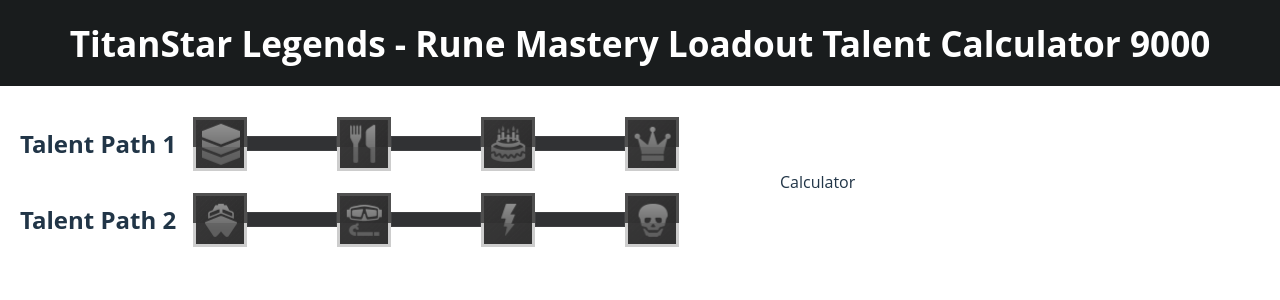
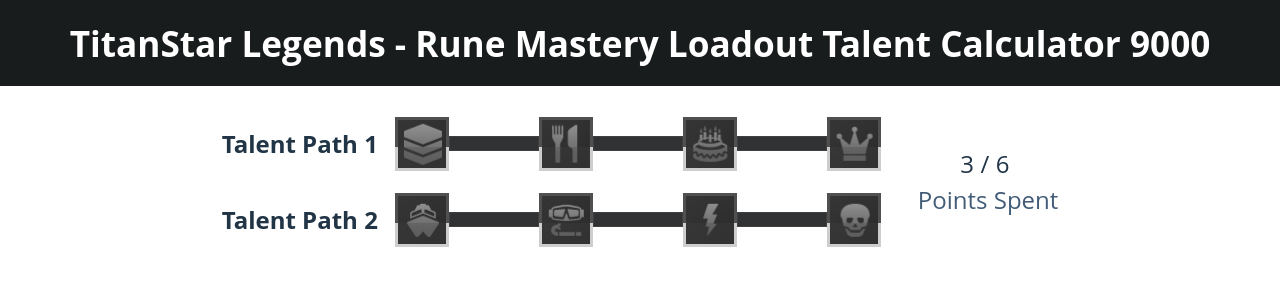
Before and after one commit to meicoder/DndBeyond-Challenge, a React (Vite) app: page / in a window 1280 px wide. Shown: the top 300 px of the page. Built offline with nearby package versions, Linux system fonts and the light colour scheme.

Commit message:
Add components and styles for the calculator section

```diff
--- a/src/components/calculator/Calculator.tsx
+++ b/src/components/calculator/Calculator.tsx
@@ -1,6 +1,11 @@
-import classes from './calculator.module.css';
+import styles from './calculator.module.css';
 const Calculator = () => {
-    return <div className={classes.container}>Calculator</div>;
+    return (
+        <div className={styles.container}>
+            <div className={styles.numbers}>3/6</div>
+            <div className={styles.description}>Points Spent</div>
+        </div>
+    );
 };
 
 export default Calculator;
--- a/src/components/calculator/calculator.module.css
+++ b/src/components/calculator/calculator.module.css
@@ -1,6 +1,16 @@
 .container {
     display: flex;
     flex-direction: column;
+    align-items: center;
     margin: 0 20px;
-    width: 40%;
 }
+
+.numbers {
+    font-size: 1.5rem;
+    letter-spacing: 0.4rem;
+}
+
+.description {
+    font-size: 1.5rem;
+    color: #425c78;
+}
--- a/src/components/talentPathList/talentPathList.module.css
+++ b/src/components/talentPathList/talentPathList.module.css
@@ -2,5 +2,4 @@
     display: flex;
     flex-direction: column;
     margin: 0 20px;
-    width: 60%;
 }
```
